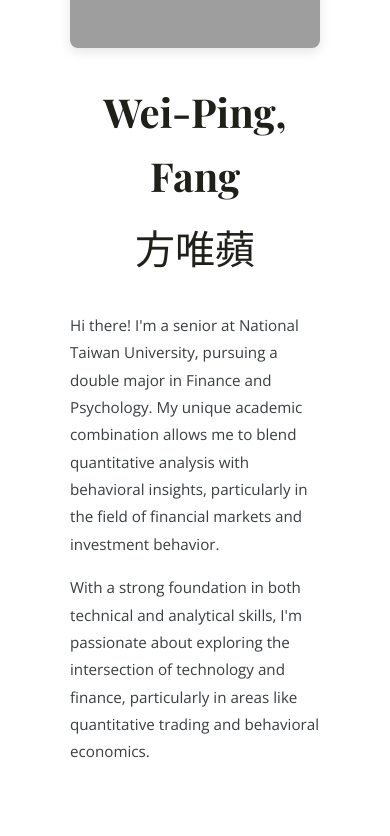
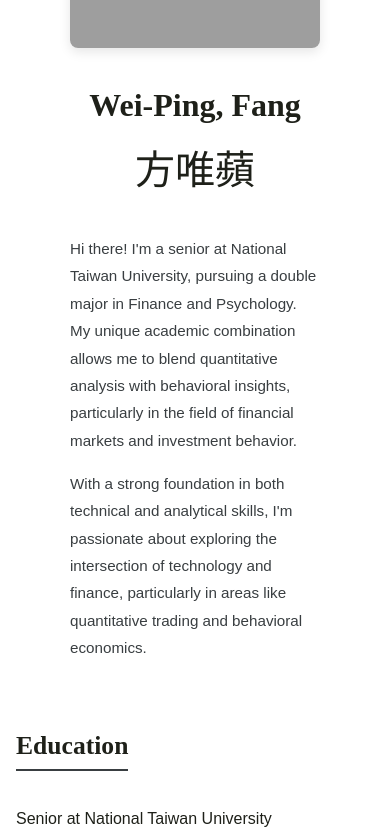
Before and after one commit to pheeb234/pheeb234.github.io, a plain HTML site: page index.html in a window 390 px wide. Shown: the part 480-1316 px from the top of the page. Drawn offline with nearby package versions, Linux system fonts and the light colour scheme; grey boxes are pictures that could not be loaded.

Commit message:
Fix font size consistency across all pages and update mobile navigation

```diff
--- a/styles/main.css
+++ b/styles/main.css
@@ -15,7 +15,7 @@
 }
 
 body {
-    font-family: 'Open Sans', sans-serif;
+    font-family: 'Source Sans Pro', sans-serif;
     background-color: var(--background-color);
     color: var(--primary-color);
     line-height: 1.6;
@@ -26,7 +26,7 @@ body {
 
 /* Typography */
 h1, h2, h3, h4, h5, h6 {
-    font-family: 'Playfair Display', serif;
+    font-family: 'Libre Baskerville', serif;
     color: var(--primary-color);
 }
 
@@ -65,14 +65,14 @@ h1, h2, h3, h4, h5, h6 {
 }
 
 .main-nav a {
-    font-family: 'Playfair Display', serif;
+    font-family: 'Libre Baskerville', serif;
     text-decoration: none;
     color: var(--primary-color);
     font-weight: 500;
     padding: 0.7rem 0;
     position: relative;
     transition: all 0.3s ease;
-    font-size: 1.3rem;
+    font-size: 1.5rem;  /* 統一導航欄字體大小 */
 }
 
 /* Updated underline effect for navigation */
@@ -215,7 +215,7 @@ h1, h2, h3, h4, h5, h6 {
 
 /* Custom Button Styles */
 .custom-button {
-    font-family: 'Playfair Display', serif;
+    font-family: 'Libre Baskerville', serif;
     display: inline-block;
     padding: 1rem 2rem;
     margin: 1rem 0;
@@ -261,7 +261,7 @@ h1, h2, h3, h4, h5, h6 {
     }
 
     .main-nav a {
-        font-size: 1.1rem;  /* Smaller font size for mobile */
+        font-size: 1.2rem;  /* 調整移動端導航字體 */
     }
 
     /* About section */
@@ -276,7 +276,7 @@ h1, h2, h3, h4, h5, h6 {
 
     .name-container h1,
     .name-container .name-chinese {
-        font-size: 2rem;  /* Smaller font size for names */
+        font-size: 1.8rem;  /* Smaller font size for names */
     }
 
     /* Experience cards */
@@ -329,6 +329,15 @@ h1, h2, h3, h4, h5, h6 {
     .blog-grid {
         grid-template-columns: 1fr;
     }
+
+    .section h2 {
+        font-size: 1.8rem;
+    }
+
+    .about-section h2,
+    .experience-category h2 {
+        font-size: 1.4rem;
+    }
 }
 
 /* Add specific styles for very small screens */
@@ -348,7 +357,7 @@ h1, h2, h3, h4, h5, h6 {
 
     .name-container h1,
     .name-container .name-chinese {
-        font-size: 1.8rem;
+        font-size: 1.6rem;
     }
 
     .experience-card h3 {
@@ -393,8 +402,9 @@ h1, h2, h3, h4, h5, h6 {
     margin-bottom: 2rem;
 }
 
-.name-container h1 {
-    font-size: 2.5rem;
+.name-container h1,
+.name-container .name-chinese {
+    font-size: 2rem;
     margin-bottom: 0.5rem;
     color: var(--primary-color);
 }
@@ -402,7 +412,7 @@ h1, h2, h3, h4, h5, h6 {
 .name-container .name-chinese {
     font-size: 2.5rem;
     color: var(--primary-color);
-    font-family: 'Playfair Display', serif;
+    font-family: 'Libre Baskerville', serif;
 }
 
 .intro-text {
@@ -427,9 +437,27 @@ h1, h2, h3, h4, h5, h6 {
 }
 
 .about-section h2 {
+    font-size: 1.6rem;
+    margin-bottom: 1rem;
     color: var(--primary-color);
-    margin-bottom: 1rem;
-    font-size: 1.5rem;
+    display: inline-block;
+    position: relative;
+}
+
+.about-section h2::after {
+    content: '';
+    position: absolute;
+    left: 0;
+    bottom: -5px;          /* 調整與文字的距離 */
+    width: 100%;
+    height: 2px;
+    background-color: var(--secondary-color);
+}
+
+/* 調整標題下方內容的間距 */
+.about-section h2 + p,
+.about-section h2 + div {
+    margin-top: 1.5rem;    /* 增加標題和內容之間的間距 */
 }
 
 .skills-list {
@@ -551,9 +579,9 @@ main {
 }
 
 .experience-category h2 {
-    color: var(--primary-color);
-    font-size: 2rem;
+    font-size: 1.6rem;
     margin-bottom: 1rem;
+    color: var(--diff-secondary-color);
     text-align: left;
 }
 
@@ -620,7 +648,7 @@ main {
     }
 
     .experience-category h2 {
-        font-size: 1.8rem;
+        font-size: 1.4rem;
     }
 
     .experience-card {
@@ -663,3 +691,36 @@ main {
         font-size: 0.9rem;     /* 更小的字體 */
     }
 }
+
+/* Section titles */
+.section h2 {
+    font-size: 2rem;
+    margin-bottom: 1.5rem;
+    color: var(--primary-color);
+}
+
+/* 統一所有次標題大小 */
+.about-section h2,
+.experience-category h2 {
+    font-size: 1.6rem;
+    margin-bottom: 1rem;
+    color: var(--primary-color);
+}
+
+.experience-category h2 {
+    color: var(--diff-secondary-color);  /* 只改變顏色 */
+}
+
+.experience-card h3,
+.social-card h3 {
+    font-size: 1.3rem;
+    margin-bottom: 0.5rem;
+}
+
+.intro-text p,
+.experience-card .description,
+.social-card p {
+    font-size: 0.95rem;
+    line-height: 1.8;
+    color: var(--secondary-color);
+}
```
